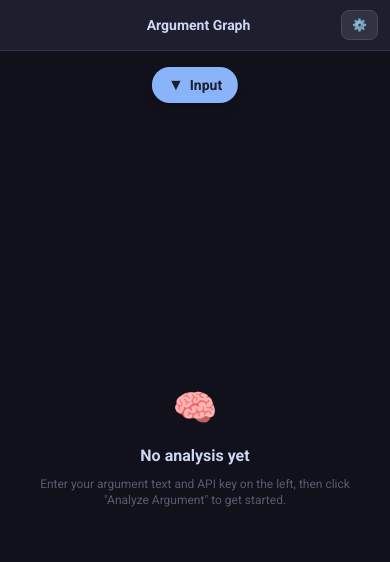
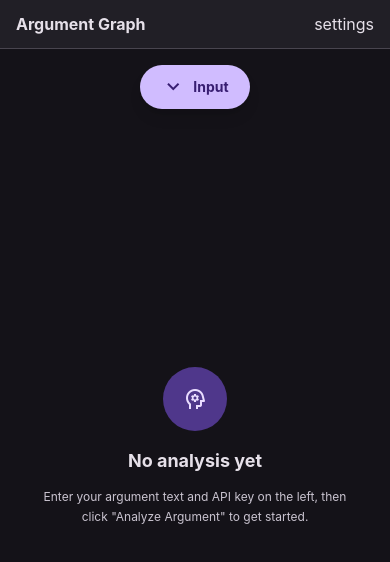
Before and after one commit to ping-dev-dot/FactCheckerGraphDeepSeek, a React (Vite) app: page / in a window 390 px wide. Shown: the top 562 px of the page. Built offline with nearby package versions, Linux system fonts and the light colour scheme.

Commit message:
refactor(app): integrate Material 3 top app bar, mobile overlays, and layout refinements

```diff
--- a/src/App.tsx
+++ b/src/App.tsx
@@ -198,49 +198,37 @@ export default function App() {
   const isRunning = status === "running" || status === "partial";
 
   return (
-    <div className="h-screen w-screen flex flex-col lg:flex-row bg-[#11111b] overflow-hidden relative">
-      {/* ================================================================ */}
-      {/* Mobile Header Bar (visible on < lg)                              */}
-      {/* Layout: [title + stage]  ...  [⚙️ Settings]                       */}
-      {/* ================================================================ */}
-      <div className="lg:hidden flex items-center justify-between px-3 py-2.5 bg-[#1e1e2e] border-b border-[#313244] z-30 flex-shrink-0 gap-2">
-        {/* Spacer for balance (left) */}
-        <div className="w-[44px] flex-shrink-0" />
-
-        {/* Title + stage badge (center) */}
-        <div className="flex items-center gap-1.5 min-w-0 justify-center">
-          <span className="text-sm font-bold text-[#cdd6f4] truncate">Argument Graph</span>
+    <div className="h-screen w-screen flex flex-col lg:flex-row bg-[var(--md-sys-color-surface)] text-[var(--md-sys-color-on-surface)] overflow-hidden relative font-sans">
+      {/* Mobile Header Bar */}
+      <div className="lg:hidden flex items-center justify-between px-4 py-3 bg-[var(--md-sys-color-surface-container)] border-b border-[var(--md-sys-color-outline-variant)] z-30 flex-shrink-0 gap-2">
+        <div className="flex items-center gap-2 min-w-0">
+          <span className="text-base font-bold text-[var(--md-sys-color-on-surface)] truncate">Argument Graph</span>
           {pipelineProgress && (
-            <span className="px-1.5 py-0.5 text-[10px] font-mono rounded-full bg-[#313244] text-[#89b4fa] flex-shrink-0">
+            <span className="px-2 py-0.5 text-[10px] font-mono rounded-full bg-[var(--md-sys-color-surface-container-highest)] text-[var(--md-sys-color-primary)] font-semibold flex-shrink-0">
               {pipelineProgress.stage}
             </span>
           )}
         </div>
 
-        {/* Settings toggle button (right) */}
-        <button
+        <md-icon-button
           onClick={() => {
             setMobileSettingsOpen((prev) => !prev);
             setMobileInputOpen(false);
           }}
-          className="px-2.5 py-1.5 text-xs rounded-lg bg-[#313244] text-[#cdd6f4] hover:bg-[#45475a] transition-colors flex items-center gap-1 cursor-pointer font-medium border border-[#45475a] flex-shrink-0"
+          aria-label="Toggle settings"
         >
-          <span>{mobileSettingsOpen ? "✕" : "⚙️"}</span>
-        </button>
+          <md-icon>{mobileSettingsOpen ? "close" : "settings"}</md-icon>
+        </md-icon-button>
       </div>
 
-      {/* ================================================================ */}
-      {/* Mobile Input Drawer — slides down from top, partial overlay      */}
-      {/* ================================================================ */}
+      {/* Mobile Input Drawer */}
       {mobileInputOpen && (
         <>
-          {/* Semi-transparent backdrop */}
           <div
-            className="fixed inset-0 bg-black/50 z-40 lg:hidden"
+            className="fixed inset-0 bg-black/60 z-40 lg:hidden backdrop-blur-xs"
             onClick={() => setMobileInputOpen(false)}
           />
-          {/* Slide-down panel */}
-          <div className="fixed top-0 left-0 right-0 z-[45] max-h-[60vh] bg-[#1e1e2e] border-b border-[#313244] rounded-b-xl shadow-2xl overflow-y-auto animate-slide-down lg:hidden">
+          <div className="fixed top-0 left-0 right-0 z-[45] max-h-[60vh] bg-[var(--md-sys-color-surface-container)] border-b border-[var(--md-sys-color-outline-variant)] rounded-b-2xl shadow-2xl overflow-y-auto animate-slide-down lg:hidden">
             <InputPanel
               inputText={inputText}
               onInputTextChange={setInputText}
@@ -266,20 +254,17 @@ export default function App() {
         </>
       )}
 
-      {/* ================================================================ */}
-      {/* Mobile Settings Overlay — full-screen with its own close button  */}
-      {/* ================================================================ */}
+      {/* Mobile Settings Overlay */}
       {mobileSettingsOpen && (
-        <div className="fixed inset-0 z-50 bg-[#11111b] flex flex-col lg:hidden">
-          <div className="flex items-center justify-between px-4 py-2.5 bg-[#1e1e2e] border-b border-[#313244] flex-shrink-0">
-            <h2 className="text-sm font-bold text-[#cdd6f4]">Settings</h2>
-            <button
-              onClick={() => setMobileSettingsOpen(false)}
-              className="text-[#a6adc8] hover:text-[#cdd6f4] transition-colors text-lg leading-none cursor-pointer p-1"
-              aria-label="Close settings"
-            >
-              ✕
-            </button>
+        <div className="fixed inset-0 z-50 bg-[var(--md-sys-color-surface)] flex flex-col lg:hidden">
+          <div className="flex items-center justify-between px-4 py-3 bg-[var(--md-sys-color-surface-container)] border-b border-[var(--md-sys-color-outline-variant)] flex-shrink-0">
+            <div className="flex items-center gap-2">
+              <md-icon style={{ fontSize: '20px', color: "var(--md-sys-color-primary)" }}>settings</md-icon>
+              <h2 className="text-base font-bold text-[var(--md-sys-color-on-surface)]">Settings</h2>
+            </div>
+            <md-icon-button onClick={() => setMobileSettingsOpen(false)} aria-label="Close settings">
+              <md-icon>close</md-icon>
+            </md-icon-button>
           </div>
           <div className="p-4 overflow-y-auto flex-1">
             <SettingsPanel
@@ -294,10 +279,8 @@ export default function App() {
         </div>
       )}
 
-      {/* ================================================================ */}
-      {/* Desktop Left Panel — full InputPanel with settings               */}
-      {/* ================================================================ */}
-      <div className="hidden lg:flex w-[360px] flex-shrink-0 border-r border-[#313244] bg-[#1e1e2e] flex-col h-full overflow-hidden">
+      {/* Desktop Left Panel */}
+      <div className="hidden lg:flex w-[360px] flex-shrink-0 border-r border-[var(--md-sys-color-outline-variant)] bg-[var(--md-sys-color-surface-container)] flex-col h-full overflow-hidden">
         <InputPanel
           inputText={inputText}
           onInputTextChange={setInputText}
@@ -316,14 +299,15 @@ export default function App() {
         />
 
         {/* Global Debug Logs Button */}
-        <div className="px-4 pb-3 flex items-center justify-between border-t border-[#313244] pt-2">
+        <div className="px-4 pb-3 flex items-center justify-between border-t border-[var(--md-sys-color-outline-variant)] pt-2">
           <button
             onClick={() => setShowLogs((prev) => !prev)}
-            className="text-xs text-[#a6adc8] hover:text-[#cdd6f4] transition-colors flex items-center gap-1.5 cursor-pointer"
+            className="text-xs text-[var(--md-sys-color-on-surface-variant)] hover:text-[var(--md-sys-color-on-surface)] transition-colors flex items-center gap-1.5 cursor-pointer font-medium"
           >
-            <span>📋 {showLogs ? "Hide Logs" : "Show Logs"}</span>
+            <md-icon style={{ fontSize: '16px' }}>terminal</md-icon>
+            <span>{showLogs ? "Hide Logs" : "Show Logs"}</span>
             {logs.length > 0 && (
-              <span className="px-1.5 py-0.2 text-[10px] rounded-full bg-[#313244] text-[#89b4fa] font-mono font-semibold">
+              <span className="px-1.5 py-0.2 text-[10px] rounded-full bg-[var(--md-sys-color-surface-container-highest)] text-[var(--md-sys-color-primary)] font-mono font-semibold">
                 {logs.length}
               </span>
             )}
@@ -331,7 +315,7 @@ export default function App() {
           {logs.length > 0 && (
             <button
               onClick={clearLogs}
-              className="text-[11px] text-[#585b70] hover:text-[#f38ba8] transition-colors cursor-pointer"
+              className="text-[11px] text-[var(--md-sys-color-outline)] hover:text-[var(--md-sys-color-error)] transition-colors cursor-pointer"
             >
               Clear
             </button>
@@ -339,22 +323,19 @@ export default function App() {
         </div>
       </div>
 
-      {/* ================================================================ */}
-      {/* Center — graph (flex-1 on mobile and desktop)                    */}
-      {/* ================================================================ */}
+      {/* Center Graph Canvas */}
       <div className="flex-1 min-w-0 relative h-full w-full">
-        {/* Floating input trigger — mobile only, always visible */}
+        {/* Floating input trigger — mobile only with ample padding and min-width */}
+        <div className="absolute top-4 left-1/2 -translate-x-1/2 z-20 lg:hidden">
           <button
             onClick={() => setMobileInputOpen(true)}
-          className="absolute top-4 left-1/2 -translate-x-1/2 z-20 px-4 py-2
-                     rounded-full bg-[#89b4fa] text-[#1e1e2e] font-semibold text-sm
-                     hover:bg-[#74c7ec] transition-colors cursor-pointer shadow-lg
-                     lg:hidden flex items-center gap-1.5"
+            className="px-5 py-2.5 rounded-full bg-[var(--md-sys-color-primary)] text-[var(--md-sys-color-on-primary)] font-bold text-sm hover:opacity-90 transition-all cursor-pointer shadow-lg flex items-center gap-2 whitespace-nowrap min-w-[110px] justify-center"
             aria-label="Open input panel"
           >
-          <span className="text-base leading-none">▼</span>
+            <span className="material-symbols-outlined text-lg leading-none">keyboard_arrow_down</span>
             <span>Input</span>
           </button>
+        </div>
 
         {displayResult && displayResult.statements && displayResult.statements.length > 0 ? (
           <ReactFlowProvider>
@@ -391,12 +372,14 @@ export default function App() {
                   onToggleLogs={() => setShowLogs((prev) => !prev)}
                 />
               ) : (
-                <div className="flex flex-col items-center gap-2">
-                  <div className="text-4xl mb-2">🧠</div>
-                  <p className="text-[#cdd6f4] font-semibold">
+                <div className="flex flex-col items-center gap-3">
+                  <div className="w-16 h-16 rounded-full bg-[var(--md-sys-color-primary-container)] flex items-center justify-center text-[var(--md-sys-color-on-primary-container)] mb-1">
+                    <span className="material-symbols-outlined text-3xl leading-none">psychology</span>
+                  </div>
+                  <h3 className="text-lg font-bold text-[var(--md-sys-color-on-surface)]">
                     No analysis yet
-                  </p>
-                  <p className="text-xs text-[#585b70] max-w-xs">
+                  </h3>
+                  <p className="text-xs text-[var(--md-sys-color-on-surface-variant)] max-w-xs leading-relaxed">
                     Enter your argument text and API key on the left, then click
                     "Analyze Argument" to get started.
                   </p>
@@ -407,9 +390,7 @@ export default function App() {
         )}
       </div>
 
-      {/* ================================================================ */}
-      {/* Right — detail sidebar (overlay on mobile, fixed on desktop)     */}
-      {/* ================================================================ */}
+      {/* Right Detail Sidebar */}
       {selectedStatement && displayResult && (
         <DetailSidebar
           statement={selectedStatement}
@@ -418,27 +399,26 @@ export default function App() {
         />
       )}
 
-      {/* ================================================================ */}
-      {/* Error notification — floating toast, always visible              */}
-      {/* ================================================================ */}
+      {/* Error notification floating toast */}
       {status === "error" && (
-        <div className="fixed bottom-4 left-4 right-4 lg:left-auto lg:right-4 lg:w-[360px] z-50 p-3 rounded-lg bg-[#f38ba8]/10 border border-[#f38ba8]/30 shadow-lg backdrop-blur-sm">
-          <p className="text-xs text-[#f38ba8] font-semibold mb-1">Error</p>
-          <p className="text-xs text-[#cdd6f4] leading-relaxed">
+        <div className="fixed bottom-4 left-4 right-4 lg:left-auto lg:right-4 lg:w-[360px] z-50 p-4 rounded-xl bg-[var(--md-sys-color-error-container)] border border-[var(--md-sys-color-error)] text-[var(--md-sys-color-on-error-container)] shadow-2xl backdrop-blur-sm">
+          <div className="flex items-center gap-2 mb-1 font-bold text-sm text-[var(--md-sys-color-error)]">
+            <span className="material-symbols-outlined text-lg leading-none">error</span>
+            Error
+          </div>
+          <p className="text-xs leading-relaxed">
             {errorMessage}
           </p>
           <button
             onClick={() => setStatus("idle")}
-            className="mt-2 text-xs text-[#89b4fa] hover:underline cursor-pointer"
+            className="mt-3 text-xs font-bold text-[var(--md-sys-color-primary)] hover:underline cursor-pointer"
           >
             Dismiss
           </button>
         </div>
       )}
 
-      {/* ================================================================ */}
-      {/* Floating Debug Log Console                                       */}
-      {/* ================================================================ */}
+      {/* Floating Debug Log Console */}
       {showLogs && (
         <DebugLogConsole
           logs={logs}
```
Lines whose indentation alone changed are shown as unchanged.
